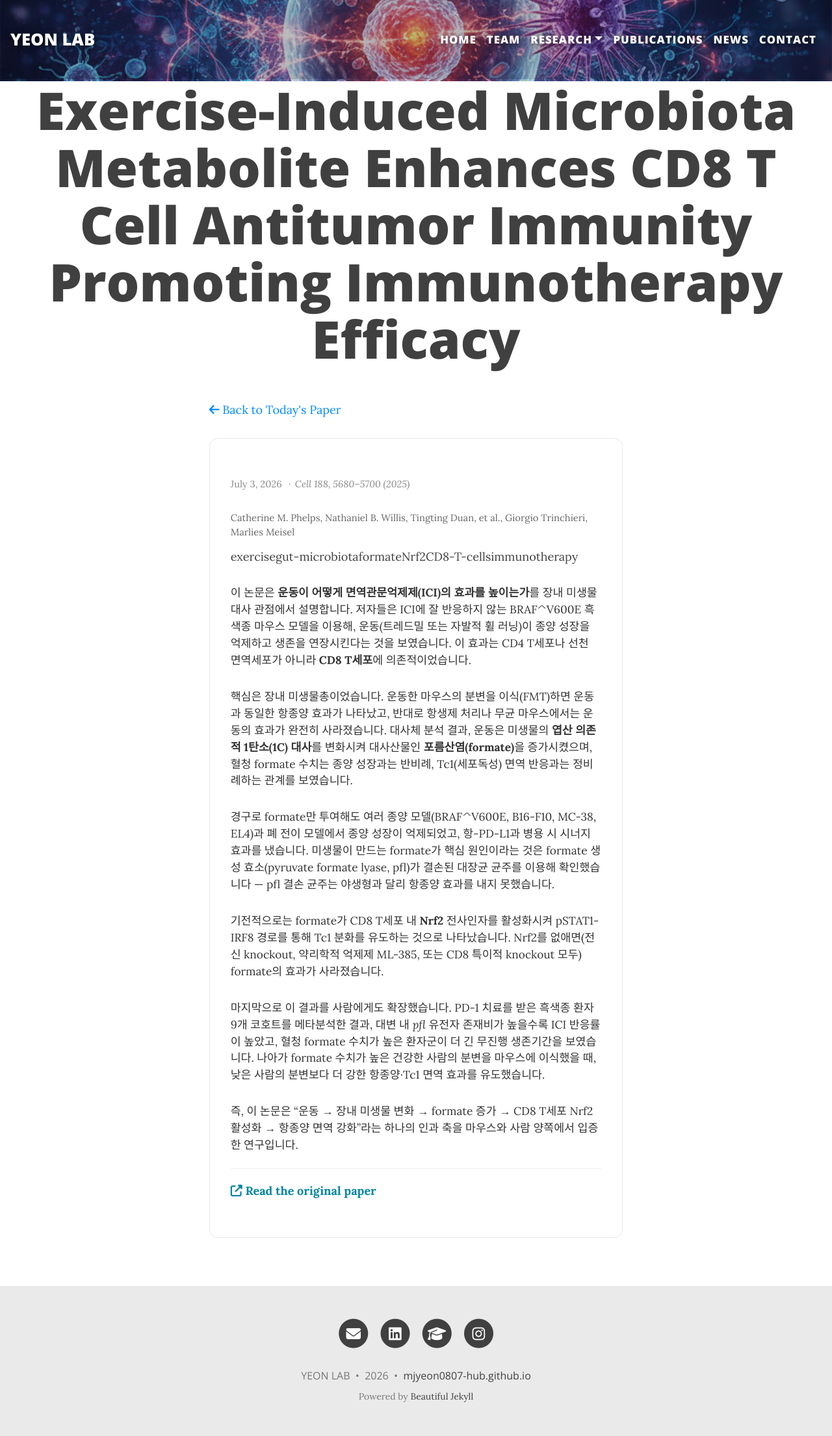
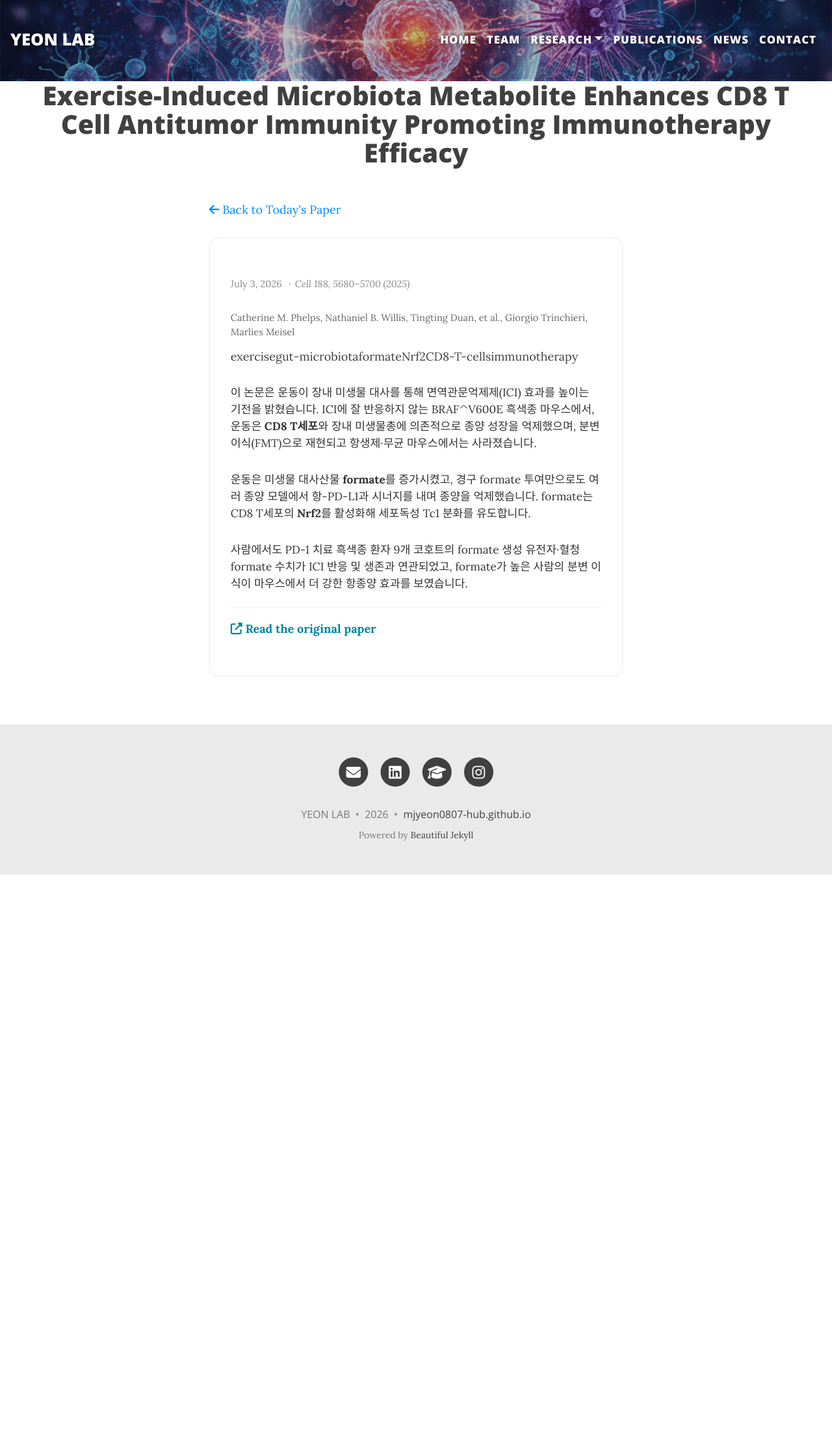
Before and after one commit to mjyeon0807-hub/mjyeon0807-hub.github.io, a Jekyll site: the page built from _papers/phelps-2025-exercise-formate.md, in a window 1280 px wide. Shown: the whole page at 65% size. Built offline with Jekyll 4.4.1, drawn with Linux system fonts in a browser that asks for light colours; comment, search, counter and statistics services are not loaded; after the commit the page ends 1346 px from its top, so only the background shows below that.

Commit message:
Trim Phelps 2025 paper summary and shrink detail-page titles by 50%
Condenses the Today's Paper write-up to fit within ~10 lines, and
adds a "title-sm" hook (header.html class param) applied to the
paper-post and glossary-term layouts so their h1 renders at 50% of
the site's default page-title size without affecting other pages.

```diff
--- a/_includes/header.html
+++ b/_includes/header.html
@@ -22,7 +22,7 @@
   <div class="container-fluid fullwidth-pad">
     <div class="row">
       <div class="col-12">
-        <div class="{{ include.type }}-heading">
+        <div class="{{ include.type }}-heading{% if include.class %} {{ include.class }}{% endif %}">
 
           <h1>{% if page.title %}{{ page.title | strip_html }}{% else %}<br/>{% endif %}</h1>
           {% if page.subtitle %}
--- a/_layouts/glossary-term.html
+++ b/_layouts/glossary-term.html
@@ -1,7 +1,7 @@
 ---
 layout: base
 ---
-{% include header.html type="page" %}
+{% include header.html type="page" class="title-sm" %}
 
 <main class="container-fluid fullwidth-pad wiki-page wiki-term-page">
   <div class="row">
--- a/_layouts/paper-post.html
+++ b/_layouts/paper-post.html
@@ -1,7 +1,7 @@
 ---
 layout: base
 ---
-{% include header.html type="page" %}
+{% include header.html type="page" class="title-sm" %}
 
 <main class="container-fluid fullwidth-pad wiki-page paper-detail-page">
   <div class="row">
--- a/_papers/phelps-2025-exercise-formate.md
+++ b/_papers/phelps-2025-exercise-formate.md
@@ -8,14 +8,8 @@ tags: [exercise, gut-microbiota, formate, Nrf2, CD8-T-cells, immunotherapy]
 doi: "10.1016/j.cell.2025.06.018"
 ---
 
-이 논문은 **운동이 어떻게 면역관문억제제(ICI)의 효과를 높이는가**를 장내 미생물 대사 관점에서 설명합니다. 저자들은 ICI에 잘 반응하지 않는 BRAF^V600E 흑색종 마우스 모델을 이용해, 운동(트레드밀 또는 자발적 휠 러닝)이 종양 성장을 억제하고 생존을 연장시킨다는 것을 보였습니다. 이 효과는 CD4 T세포나 선천 면역세포가 아니라 **CD8 T세포**에 의존적이었습니다.
+이 논문은 운동이 장내 미생물 대사를 통해 면역관문억제제(ICI) 효과를 높이는 기전을 밝혔습니다. ICI에 잘 반응하지 않는 BRAF^V600E 흑색종 마우스에서, 운동은 **CD8 T세포**와 장내 미생물총에 의존적으로 종양 성장을 억제했으며, 분변 이식(FMT)으로 재현되고 항생제·무균 마우스에서는 사라졌습니다.
 
-핵심은 장내 미생물총이었습니다. 운동한 마우스의 분변을 이식(FMT)하면 운동과 동일한 항종양 효과가 나타났고, 반대로 항생제 처리나 무균 마우스에서는 운동의 효과가 완전히 사라졌습니다. 대사체 분석 결과, 운동은 미생물의 **엽산 의존적 1탄소(1C) 대사**를 변화시켜 대사산물인 **포름산염(formate)**을 증가시켰으며, 혈청 formate 수치는 종양 성장과는 반비례, Tc1(세포독성) 면역 반응과는 정비례하는 관계를 보였습니다.
+운동은 미생물 대사산물 **formate**를 증가시켰고, 경구 formate 투여만으로도 여러 종양 모델에서 항-PD-L1과 시너지를 내며 종양을 억제했습니다. formate는 CD8 T세포의 **Nrf2**를 활성화해 세포독성 Tc1 분화를 유도합니다.
 
-경구로 formate만 투여해도 여러 종양 모델(BRAF^V600E, B16-F10, MC-38, EL4)과 폐 전이 모델에서 종양 성장이 억제되었고, 항-PD-L1과 병용 시 시너지 효과를 냈습니다. 미생물이 만드는 formate가 핵심 원인이라는 것은 formate 생성 효소(pyruvate formate lyase, pfl)가 결손된 대장균 균주를 이용해 확인했습니다 — pfl 결손 균주는 야생형과 달리 항종양 효과를 내지 못했습니다.
-
-기전적으로는 formate가 CD8 T세포 내 **Nrf2** 전사인자를 활성화시켜 pSTAT1-IRF8 경로를 통해 Tc1 분화를 유도하는 것으로 나타났습니다. Nrf2를 없애면(전신 knockout, 약리학적 억제제 ML-385, 또는 CD8 특이적 knockout 모두) formate의 효과가 사라졌습니다.
-
-마지막으로 이 결과를 사람에게도 확장했습니다. PD-1 치료를 받은 흑색종 환자 9개 코호트를 메타분석한 결과, 대변 내 *pfl* 유전자 존재비가 높을수록 ICI 반응률이 높았고, 혈청 formate 수치가 높은 환자군이 더 긴 무진행 생존기간을 보였습니다. 나아가 formate 수치가 높은 건강한 사람의 분변을 마우스에 이식했을 때, 낮은 사람의 분변보다 더 강한 항종양·Tc1 면역 효과를 유도했습니다.
-
-즉, 이 논문은 "운동 → 장내 미생물 변화 → formate 증가 → CD8 T세포 Nrf2 활성화 → 항종양 면역 강화"라는 하나의 인과 축을 마우스와 사람 양쪽에서 입증한 연구입니다.
+사람에서도 PD-1 치료 흑색종 환자 9개 코호트의 formate 생성 유전자·혈청 formate 수치가 ICI 반응 및 생존과 연관되었고, formate가 높은 사람의 분변 이식이 마우스에서 더 강한 항종양 효과를 보였습니다.
--- a/assets/css/custom.css
+++ b/assets/css/custom.css
@@ -140,3 +140,17 @@ main.container-fluid.fullwidth-pad > .row {
 .intro-header {
   margin-bottom: 1rem !important;
 }
+
+/* ==========================================================================
+   FIX: Shrink page title to 50% on Today's Paper detail pages and Wiki
+   glossary term pages (paper-post.html / glossary-term.html layouts,
+   both marked with the "title-sm" class via header.html's class param)
+   ========================================================================== */
+.intro-header .title-sm h1 {
+  font-size: 1.5625rem !important; /* 50% of base 3.125rem */
+}
+@media (min-width: 1200px) {
+  .intro-header .title-sm h1 {
+    font-size: 2.5rem !important; /* 50% of large-breakpoint 5rem */
+  }
+}
```
